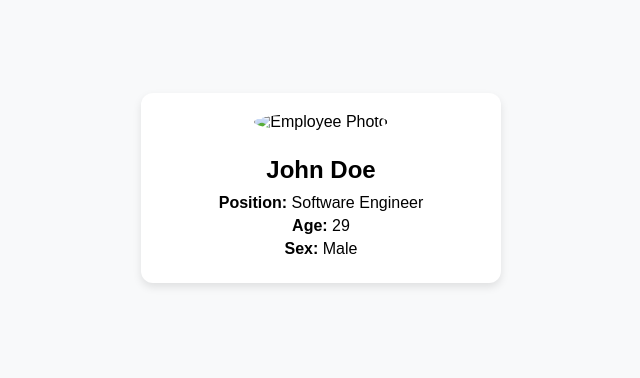
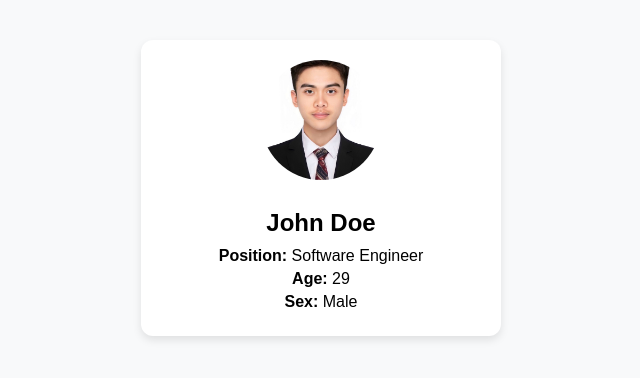
Before and after one commit to jez40215/https-USERNAME.github.io-REPO-lapitsolutions, a plain HTML site: page employees/EMP001.html in a window 1280 px wide. Shown: the part 220-598 px from the top of the page, without its empty margins (319-959 px from the left). Drawn offline with Linux system fonts and the light colour scheme.

Commit message:
Update EMP001.html

```diff
--- a/employees/EMP001.html
+++ b/employees/EMP001.html
@@ -38,7 +38,7 @@
 <body>
   <div class="card">
     <!-- ✅ because both files are inside /employees -->
-    <img src="employee1.jpg" alt="Employee Photo">
+    <img src="imagesEMP001.jpg" alt="Employee Photo">
     <h2>John Doe</h2>
     <p><strong>Position:</strong> Software Engineer</p>
     <p><strong>Age:</strong> 29</p>
```
